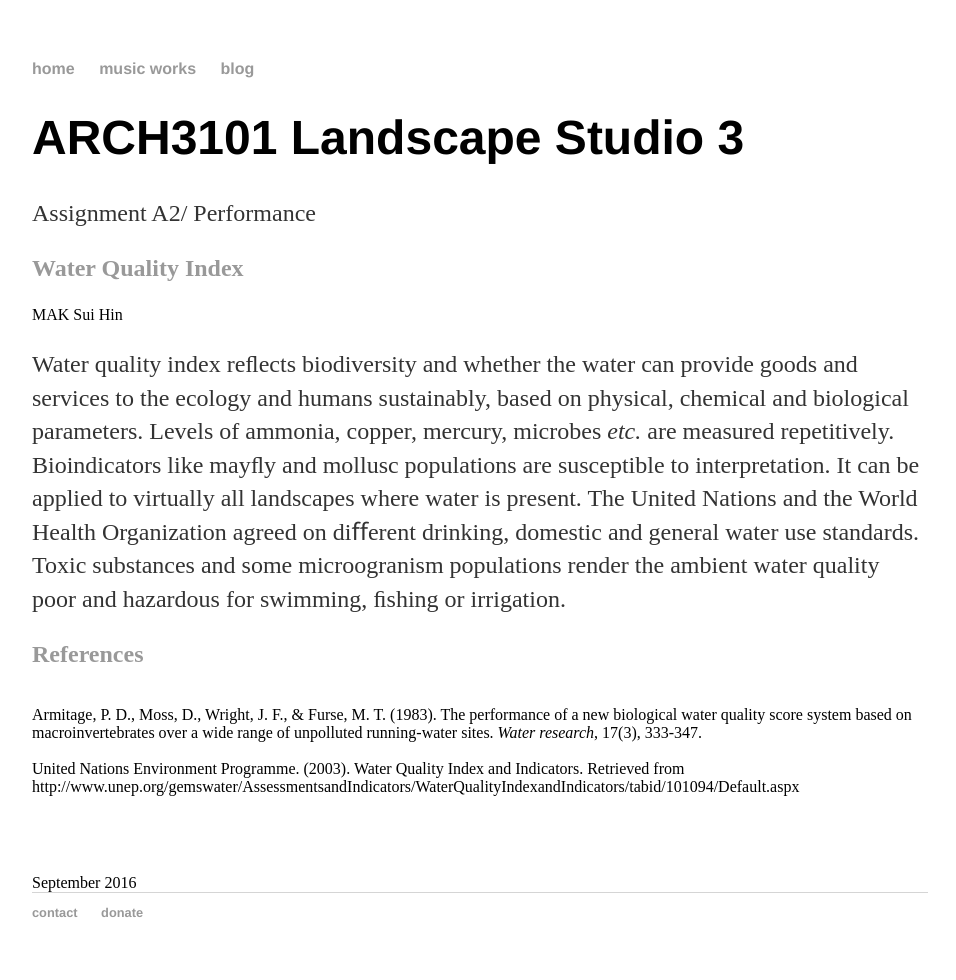
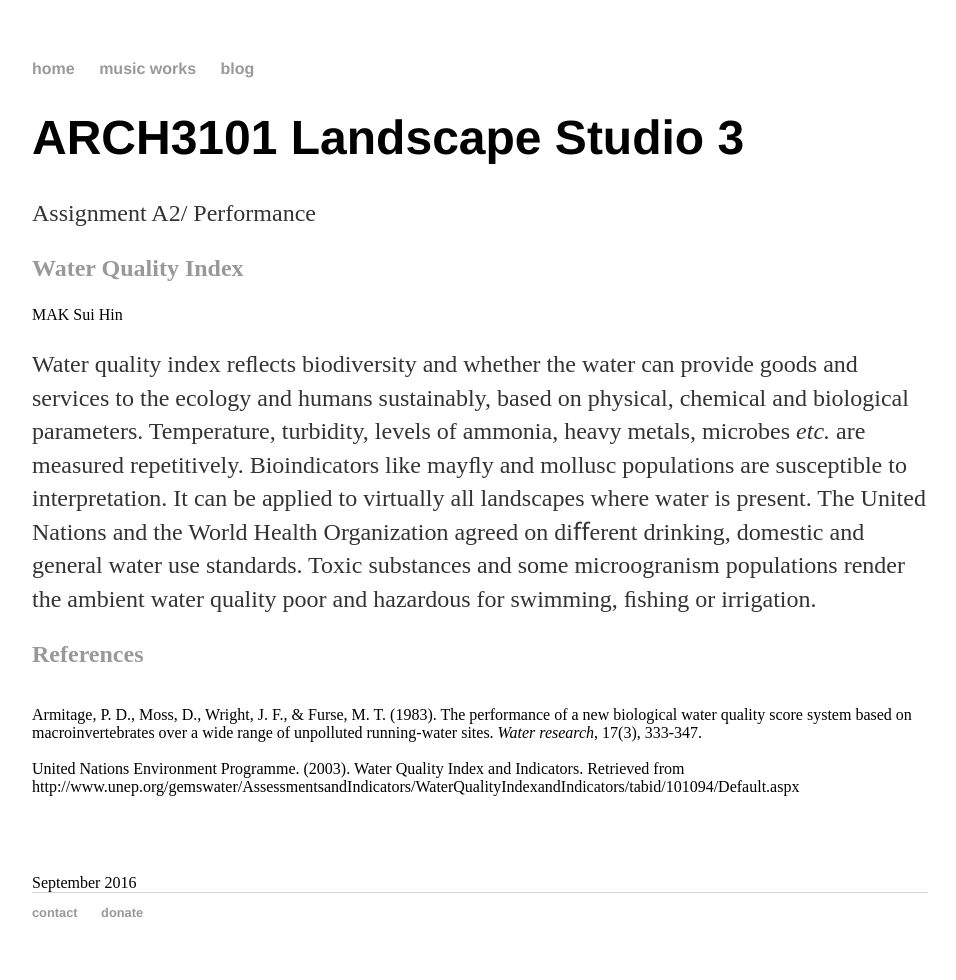
Before and after one commit to maksuihin/maksuihin.github.io, a Jekyll site: the page built from metric.html, in a window 1280 px wide. Shown: the whole page, without its empty margins (160-1116 px from the left). Built offline with Jekyll 4.4.1, drawn with Linux system fonts in a browser that asks for light colours.

Commit message:
Update metric.html

```diff
--- a/metric.html
+++ b/metric.html
@@ -9,7 +9,7 @@ title: ARCH3101 Assignment A2
 			<h2>Water Quality Index</h2></p>
 			MAK Sui Hin
 			<div class="blurb">
-		<p>Water quality index reﬂects biodiversity and whether the water can provide goods and services to the ecology and humans sustainably, based on physical, chemical and biological parameters. Levels of ammonia, copper, mercury, microbes <i>etc.</i> are measured repetitively. Bioindicators like mayﬂy and mollusc populations are susceptible to interpretation. It can be applied to virtually all landscapes where water is present. The United Nations and the World Health Organization agreed on diﬀerent drinking, domestic and general water use standards. Toxic substances and some microogranism populations render the ambient water quality poor and hazardous for swimming, ﬁshing or irrigation.</p>
+		<p>Water quality index reﬂects biodiversity and whether the water can provide goods and services to the ecology and humans sustainably, based on physical, chemical and biological parameters. Temperature, turbidity, levels of ammonia, heavy metals, microbes <i>etc.</i> are measured repetitively. Bioindicators like mayﬂy and mollusc populations are susceptible to interpretation. It can be applied to virtually all landscapes where water is present. The United Nations and the World Health Organization agreed on diﬀerent drinking, domestic and general water use standards. Toxic substances and some microogranism populations render the ambient water quality poor and hazardous for swimming, ﬁshing or irrigation.</p>
 		</div>
 			<p><h2>References</h2></br>
 		Armitage, P. D., Moss, D., Wright, J. F., & Furse, M. T. (1983). The performance of a new biological water quality score system based on macroinvertebrates over a wide range of unpolluted running-water sites. <i>Water research</i>, 17(3), 333-347.</br></br>
```
